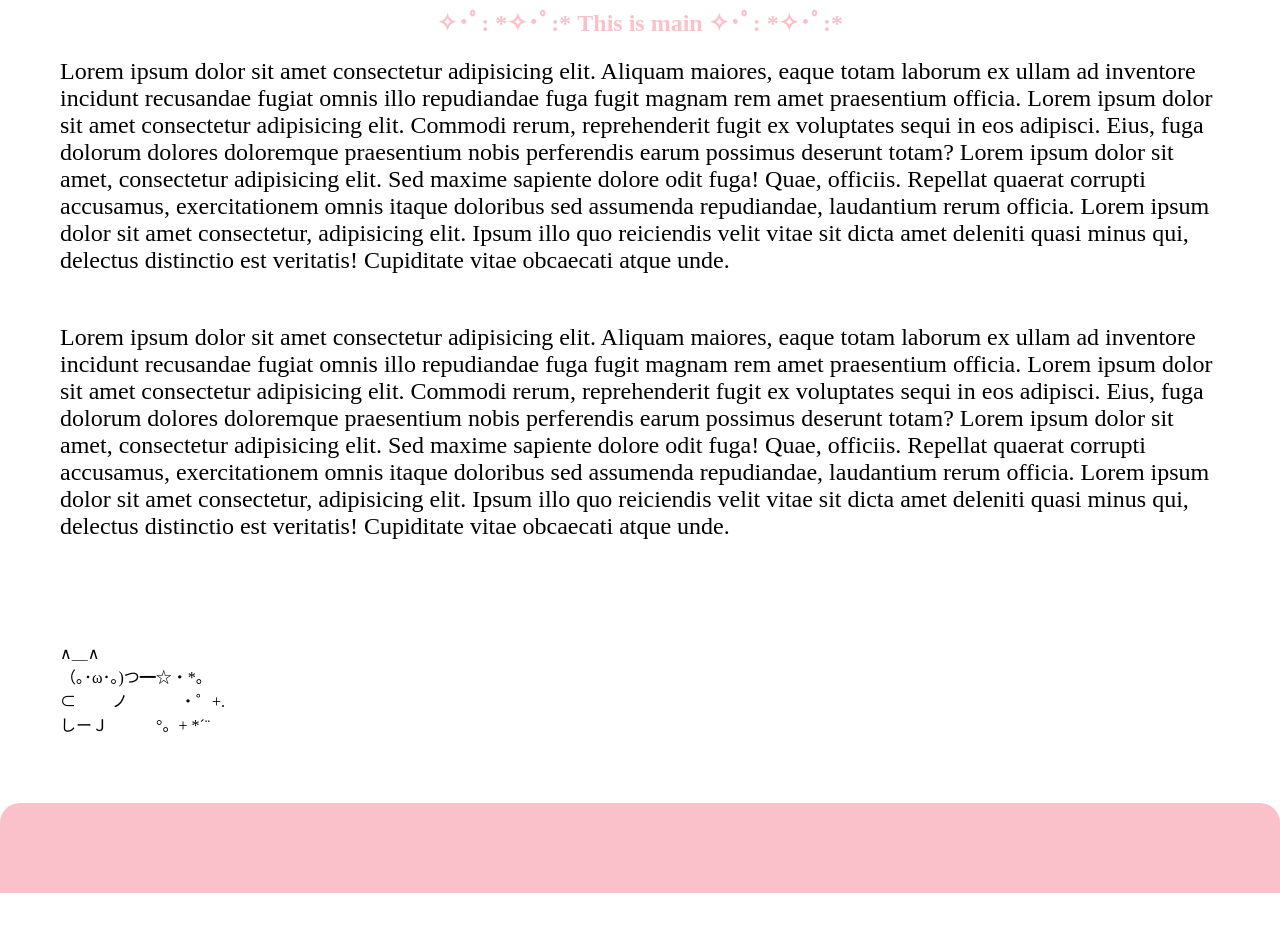
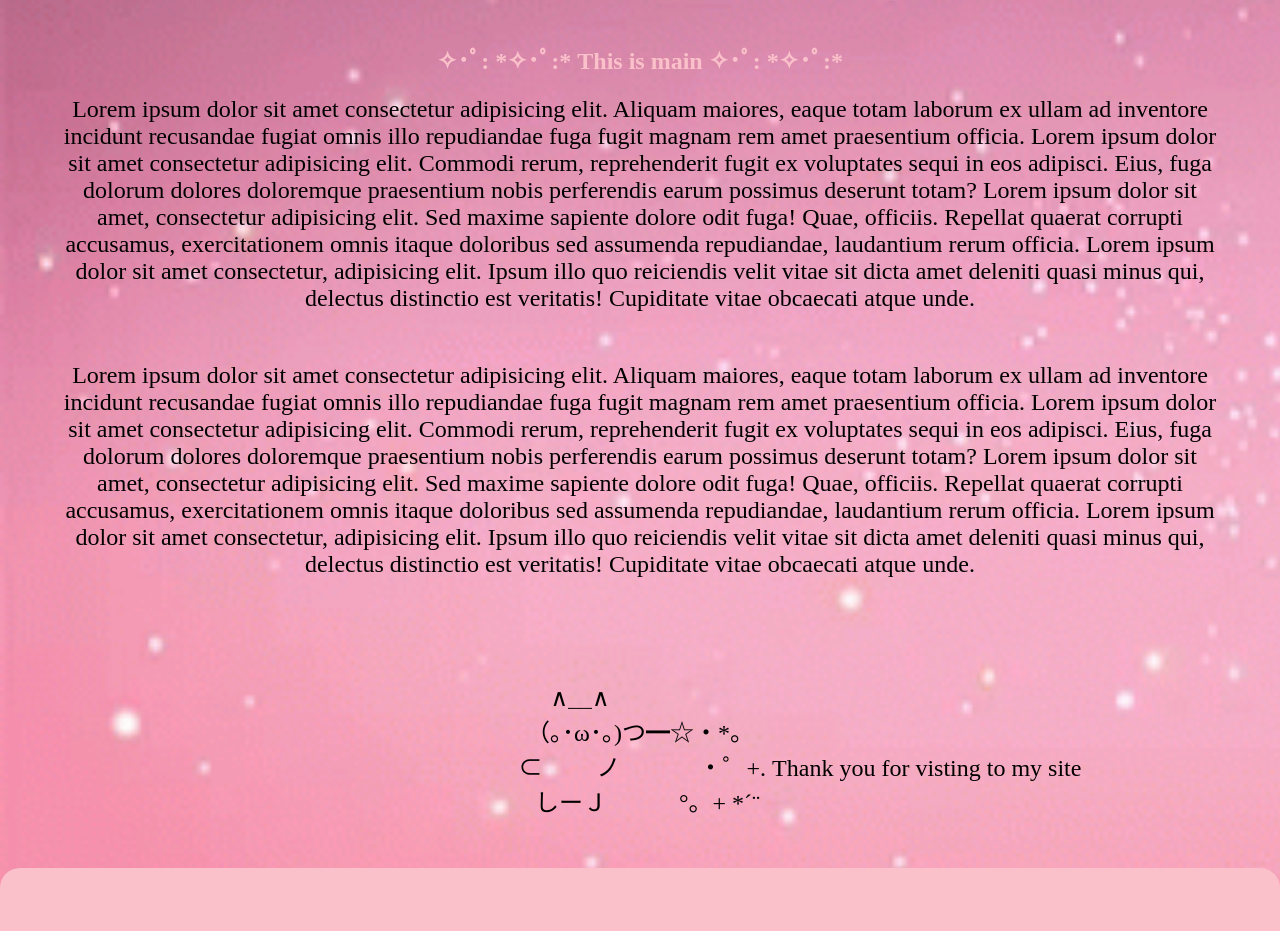
Before and after one commit to bulelaniskhikhi/Bulelani-portfolio, a plain HTML site: page index.html in a window 1280 px wide. Shown: the part 259-1190 px from the top of the page. Before the commit the page ends 1152 px from the top, so only its background shows below. Drawn offline with Linux system fonts and the light colour scheme.

Commit message:
new changes

```diff
--- a/index.html
+++ b/index.html
@@ -6,6 +6,13 @@
     <meta name="viewport" content="width=device-width, initial-scale=1.0">
     <link rel="Stylesheet" href="./styles/style.css">
     <title>Digital portfolio</title>
+    <style>
+        body{
+            background-image: url(./gifs/christmas-stars.gif);
+            background-repeat: no-repeat;
+            background-size: cover;
+            text-align: center; }
+    </style>
 </head>
 <body>
     <header>
@@ -76,10 +83,10 @@
             Lorem ipsum dolor sit amet consectetur adipisicing elit. Aliquam maiores, eaque totam laborum ex ullam ad inventore incidunt recusandae fugiat omnis illo repudiandae fuga fugit magnam rem amet praesentium officia. Lorem ipsum dolor sit amet consectetur adipisicing elit. Commodi rerum, reprehenderit fugit ex voluptates sequi in eos adipisci. Eius, fuga dolorum dolores doloremque praesentium nobis perferendis earum possimus deserunt totam? Lorem ipsum dolor sit amet, consectetur adipisicing elit. Sed maxime sapiente dolore odit fuga! Quae, officiis. Repellat quaerat corrupti accusamus, exercitationem omnis itaque doloribus sed assumenda repudiandae, laudantium rerum officia. Lorem ipsum dolor sit amet consectetur, adipisicing elit. Ipsum illo quo reiciendis velit vitae sit dicta amet deleniti quasi minus qui, delectus distinctio est veritatis! Cupiditate vitae obcaecati atque unde.
         </p>
         <p id="emoticon">
-            <div id="ears">∧＿∧</div>
-          <div id="face">   （｡･ω･｡)つ━☆・*。</div>
-          ⊂　　 ノ 　　　・゜+.<br>
-           しーＪ　　　°。+ *´¨<br>
+            <div id="ears">  ∧＿∧</div>
+            <div id="face">（｡･ω･｡)つ━☆・*。</div>
+            <div id="body">⊂　　 ノ 　　　・゜+. Thank you for visting to my site</div>
+            <div id="feet"> しーＪ　　　°。+ *´¨</div>
         </p>
     </main>
     <footer>
--- a/styles/style.css
+++ b/styles/style.css
@@ -34,7 +34,7 @@ main {
     min-height: 100vh;
     margin-right: 60px;
     margin-left: 60px;
-    margin-top: 40px;
+    margin-top: 300px;
 }
 
 p {
@@ -58,6 +58,10 @@ header, footer {
 header {
     border-bottom-right-radius: 20px;
     border-bottom-left-radius: 20px;
+    position: fixed;
+    position: -webkit-fixed;
+    top: 0;
+    width: 100%;
 }
 
 button {
@@ -92,9 +96,35 @@ footer {
 }
 
 #emoticon {
+    /* background-color: blue; */
+
+}
+#ears {
+    font-size: x-large;
+    /* background-color: orange; */
+    padding-right: 120px;
+    color: black;
+}
+
+#face {
+    font-size:x-large;
+    /* background-color: aqua; */
+    color: black;
 
 }
 
+#body {
+    /* background-color: green; */
+    padding-left: 320px;
+    color: black;
+    font-size: x-large;
+}
+#feet {
+    /* background-color: red; */
+    padding-left: 15px;
+    color: black;
+    font-size: x-large;
+}
 #aboutimg {
     /* background-color: blue; */
     display: flex;
@@ -120,6 +150,7 @@ footer {
     /* background-color: brown; */
     display: flex;
     justify-content: center;
+    color: black;
 }
 
 input {
@@ -135,6 +166,11 @@ input {
     /* background-color: blueviolet; */
     display: flex;
     justify-content: center;
+}
+
+#endingtext {
+    font-size: larger;
+    display: inline
 }
 
 textarea {
```
Also changed, not shown: about.html (+6 -0 lines), gifs/christmas-stars.gif (added), gifs/power-power-puff-girls.gif (added), images/20220421_082001.jpg (added), images/20220421_082059.jpg (added), 1 other file.
